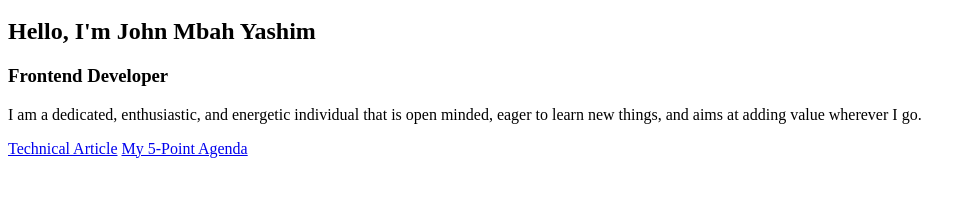
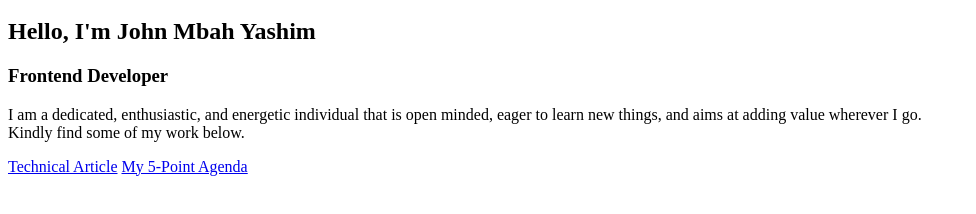
Before and after one commit to mbah615/portfolio, a plain HTML site: page index.html in a window 1280 px wide. Shown: the part 46-260 px from the top of the page, without its empty margins (0-976 px from the left). Drawn offline with Linux system fonts and the light colour scheme.

Commit message:
Update index.html

```diff
--- a/index.html
+++ b/index.html
@@ -30,6 +30,9 @@
             <p>
                 I am a dedicated, enthusiastic, and energetic individual
                 that is open minded, eager to learn new things, and aims at adding value wherever I go.
+                <br>
+
+                Kindly find some of my work below.
             </p>
             </section>
             <div class="btn-box">
```
